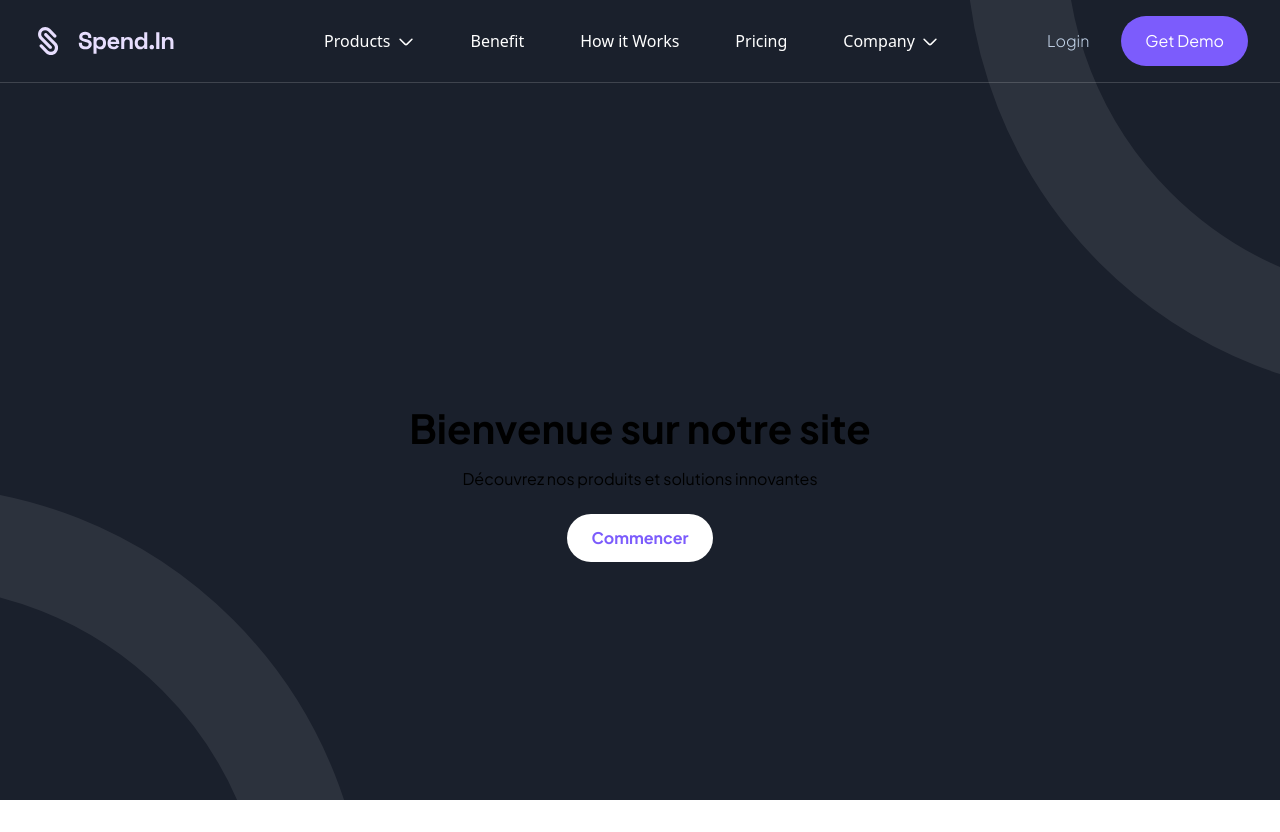
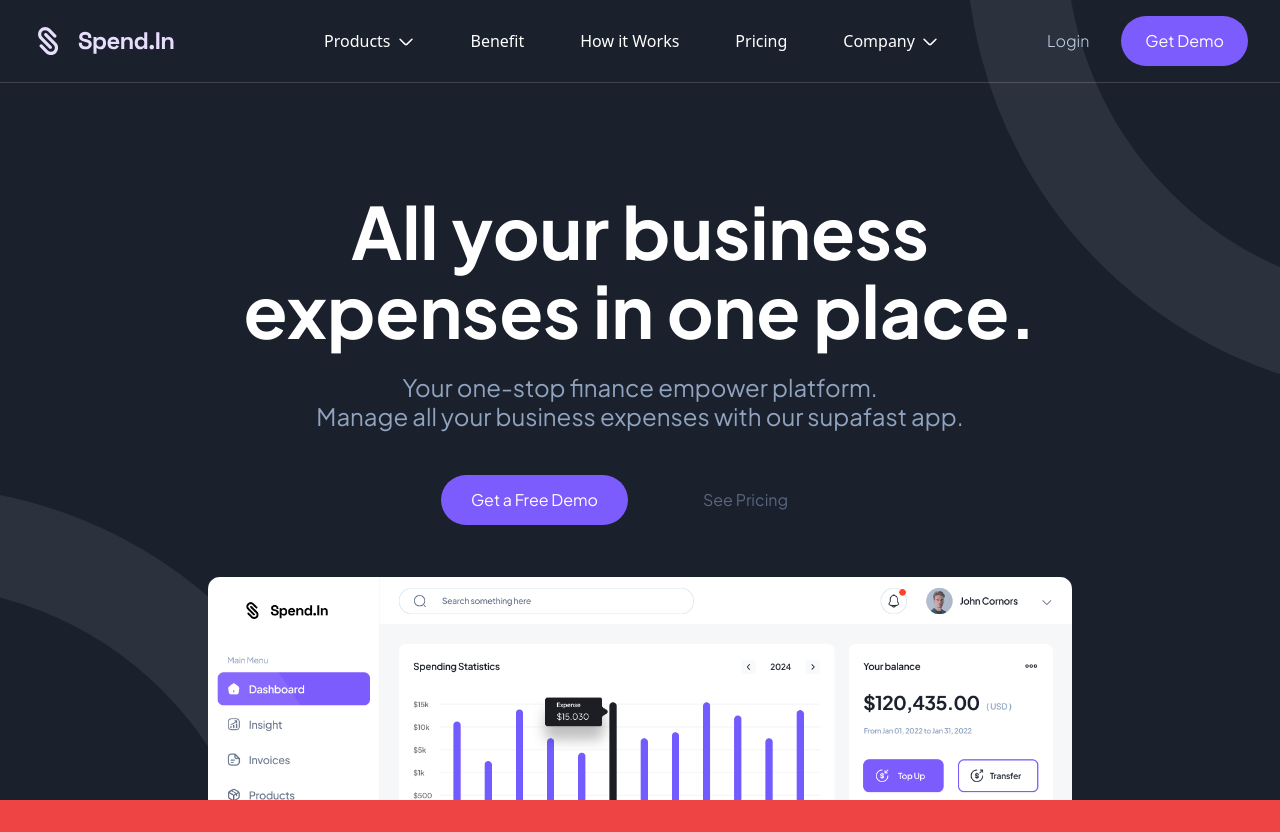
Before and after one commit to salemnouhou/FTC-W2-SALEM, a Next.js app: page / in a window 1280 px wide. Before the commit the page ends 800 px from the top, so only its background shows below. Built offline with nearby package versions, Linux system fonts and the light colour scheme.

Commit message:
FEAT: HERO SECTION

```diff
--- a/src/app/components/layout/Hero.tsx
+++ b/src/app/components/layout/Hero.tsx
@@ -1,62 +1,88 @@
 "use client";
 import React from "react";
 import Navbar from "../ui/Navbar";
-import ElipseTopRight from "@/assets/images/elipstopright.png"
-import ElipseDownLeft from "@/assets/images/elipsedownleft.png"
 import Image from "next/image";
+import Button from "../ui/Button";
+import Dashboard from '@/assets/images/dashboard.png';
 
-export const Hero: React.FC = () => {
+const Hero: React.FC = () => {
   return (
-    <section className="relative h-screen w-full bg-secondary-500 overflow-hidden">
+    <section className="relative h-screen w-full bg-secondary-500 overflow-hidden flex flex-col">
       <Navbar />
 
-      <div className="flex items-center justify-center h-full">
-        <div className="text-center px-4">
-          <h1 className="text-bold-40 mb-4">
-            Bienvenue sur notre site
+      {/* Contenu texte */}
+      <div className="flex flex-col items-center  mt-24 justify-center  text-white md:text-center space-y-[12px]">
+        <div className=" w-full px-4">
+        <h1 className="md:hidden text-bold-36 ">
+          All your <br />
+          business expenses <br />
+          in one place.
+        </h1>
+        </div>
 
-          </h1>
-          <p className="text-regular-16 mb-6">
-            Découvrez nos produits et solutions innovantes
-          </p>
-          <button className="bg-white text-primary px-6 py-3 rounded-full font-semibold hover:bg-gray-100 transition">
-            Commencer
-          </button>
+        <h1 className="hidden md:block text-bold-72">
+          All your business <br /> expenses in one place.
+        </h1>
+
+         <div className=" w-full px-4">
+         <span className="md:hidden text-regular-14 text-secondary-300 ">
+            Your one-stop finance empower platform. <br />
+            Manage all your business expenses with our <br /> supafast app.
+          </span>
+
+         </div>
+        <div className="hidden md:block text-regular-24 text-secondary-300">
+          <span>
+            Your one-stop finance empower platform. <br />
+            Manage all your business expenses with our supafast app.
+          </span>
+        </div>
+
+        {/* CTA */}
+        <div className="w-full pt-8 px-4">
+          <div className="flex flex-col md:flex-row justify-center items-center gap-6">
+            <Button size="large" className="w-full z-10 md:max-w-[187px]" variant="primary" label="Get a Free Demo" />
+            <Button variant="minimal" className="w-full z-10 md:max-w-[187px]" size="large" label="See Pricing" />
+          </div>
+        </div>
+
+        {/* Image du Dashboard en bas, dans le flux normal */}
+        <div className="w-full max-w-4xl mt-20 px-4  md:pt-10 rounded-[3.73px]">
+          <Image
+            src={Dashboard}
+            alt="Dashboard Image"
+            className="w-full h-auto object-cover rounded-[3.73px] md:rounded-[11.79px]"
+          priority
+          />
         </div>
       </div>
 
-
-
-      <div className="  xl:hidden absolute  -top-[10px] -right-[640px] w-[914px] h-[914px] opacity-20">
-
+      {/* Décors cercles */}
+      <div className="xl:hidden absolute -top-[10px] -right-[640px] w-[914px] h-[914px] opacity-20">
         <svg width="328" height="228" viewBox="0 0 228 228" fill="none" xmlns="http://www.w3.org/2000/svg">
-          <circle opacity="0.4" cx="227.5" cy="0.5" r="202.5" className="stroke-white" stroke-width="50" />
+          <circle opacity="0.4" cx="227.5" cy="0.5" r="202.5" className="stroke-white" strokeWidth="50" />
         </svg>
       </div>
 
-
-      <div className=" xl:hidden absolute  -bottom-[700px] -left-[40px] w-[914px] h-[914px] opacity-20">
+      <div className="xl:hidden absolute -bottom-[700px] -left-[40px] w-[914px] h-[914px] opacity-20">
         <svg width="328" height="228" viewBox="0 0 228 227" fill="none" xmlns="http://www.w3.org/2000/svg">
-          <circle opacity="0.4" cx="0.5" cy="227.5" r="202.5" className="stroke-white" stroke-width="50" />
+          <circle opacity="0.4" cx="0.5" cy="227.5" r="202.5" className="stroke-white" strokeWidth="50" />
         </svg>
-
       </div>
 
-      <div className=" hidden xl:block absolute  -top-[60px] -right-[600px] w-[914px] h-[914px] opacity-20">
+      <div className="hidden xl:block absolute -top-[60px] -right-[600px] w-[914px] h-[914px] opacity-20">
         <svg width="457" height="457" viewBox="0 0 457 457" fill="none" xmlns="http://www.w3.org/2000/svg">
-          <circle opacity="0.4" cx="457" r="407" stroke="white" stroke-width="100" />
+          <circle opacity="0.4" cx="457" r="407" stroke="white" strokeWidth="100" />
         </svg>
-
-
       </div>
 
-
-      <div className="hidden xl:block absolute  -bottom-[600px] -left-[90px] w-[914px] h-[914px] opacity-20">
+      <div className="hidden xl:block absolute -bottom-[600px] -left-[90px] w-[914px] h-[914px] opacity-20">
         <svg width="457" height="457" viewBox="0 0 457 457" fill="none" xmlns="http://www.w3.org/2000/svg">
-          <circle opacity="0.4" cy="457" r="407" stroke="white" stroke-width="100" />
+          <circle opacity="0.4" cy="457" r="407" stroke="white" strokeWidth="100" />
         </svg>
-
       </div>
     </section>
   );
 };
+
+export default Hero;
--- a/src/app/components/ui/ArrowDown.tsx
+++ b/src/app/components/ui/ArrowDown.tsx
@@ -1,3 +1,4 @@
+"use client";
 import React from 'react'
 
 const ArrowDown = () => {
--- a/src/app/components/ui/Button.tsx
+++ b/src/app/components/ui/Button.tsx
@@ -1,3 +1,4 @@
+"use client";
 import React, { ReactNode } from "react";
 import clsx from "clsx";
 
@@ -13,6 +14,7 @@ interface ButtonProps {
   iconLeft?: ReactNode;
   iconRight?: ReactNode;
   onClick?: () => void;
+  className?: string;
 }
 
 const Button: React.FC<ButtonProps> = ({
@@ -23,6 +25,7 @@ const Button: React.FC<ButtonProps> = ({
   iconLeft,
   iconRight,
   onClick,
+  className,
 }) => {
 
   // Classes par taille
@@ -39,7 +42,7 @@ const Button: React.FC<ButtonProps> = ({
     secondary:
       "bg-white text-secondary-400 border border-primary-200 rounded-[60px]  hover:border-secondary-400 hover:text-secondary-500  active:bg-secondary-100 active:border-secondary-200 focus:bg-white focus:outline-none focus:ring-1 focus:ring-secondary-100 focus:text-secondary-400 disabled:bg-white disabled:border-secondary-100 disabled:text-secondary-300",
       minimal:
-      "bg-white text-secondary-400  rounded-[60px]  hover:border-secondary-400 hover:text-secondary-500 hover:bg-white  active:bg-secondary-100 active:border-secondary-200 focus:bg-white focus:outline-none focus:ring-1 focus:ring-secondary-100 focus:text-secondary-400 disabled:bg-white disabled:border-secondary-100 disabled:text-secondary-300",
+      "bg-transparent text-secondary-400  rounded-[60px]  hover:border-secondary-400 hover:text-secondary-500 hover:bg-white  active:bg-secondary-100 active:border-secondary-200 focus:bg-white focus:outline-none focus:ring-1 focus:ring-secondary-100 focus:text-secondary-400 disabled:bg-white disabled:border-secondary-100 disabled:text-secondary-300",
 
   };
 
@@ -57,7 +60,8 @@ const Button: React.FC<ButtonProps> = ({
         sizeClasses[size],
         variantClasses[variant],
         state === "disabled" && "cursor-not-allowed opacity-50",
-        iconOnlyClasses
+        iconOnlyClasses,
+        className
       )}
       onClick={state === "disabled" ? undefined : onClick}
       disabled={state === "disabled"}
--- a/src/app/components/ui/Logo.tsx
+++ b/src/app/components/ui/Logo.tsx
@@ -1,10 +1,11 @@
+"use client";
 import React from 'react'
 
 const Logo = () => {
     return (
         <>
             <svg width="144" height="32" viewBox="0 0 144 32" fill="none" xmlns="http://www.w3.org/2000/svg">
-                <g clip-path="url(#clip0_29_1689)">
+                <g clipPath="url(#clip0_29_1689)">
                     <path d="M19.5387 23.4367C19.3905 23.585 19.2146 23.7026 19.0209 23.7828C18.8272 23.8631 18.6196 23.9044 18.41 23.9044C18.2004 23.9044 17.9928 23.8631 17.7991 23.7828C17.6055 23.7026 17.4295 23.585 17.2813 23.4367L8.09933 14.2562C6.77503 12.9049 6.03753 11.0855 6.04709 9.19348C6.05664 7.30146 6.81249 5.48965 8.15037 4.15177C9.48824 2.81389 11.3001 2.05805 13.1921 2.04849C15.0841 2.03894 16.9034 2.77644 18.2548 4.10074L24.0579 9.90384C24.3565 10.204 24.5236 10.6104 24.5225 11.0338C24.5214 11.4571 24.3522 11.8627 24.0521 12.1613C23.752 12.4598 23.3455 12.627 22.9222 12.6259C22.4988 12.6248 22.0933 12.4556 21.7947 12.1555L15.9988 6.35234C15.2501 5.60358 14.2345 5.18293 13.1756 5.18293C12.1167 5.18293 11.1012 5.60358 10.3524 6.35234C9.60363 7.1011 9.18298 8.11664 9.18298 9.17555C9.18298 10.2345 9.60363 11.25 10.3524 11.9988L19.5344 21.1807C19.8339 21.4794 20.0027 21.8848 20.0035 22.3078C20.0043 22.7308 19.8371 23.1369 19.5387 23.4367Z" fill="#E7DEFE" />
                     <path d="M24.0013 27.8993C22.6534 29.2438 20.8273 29.9988 18.9236 29.9988C17.0198 29.9988 15.1937 29.2438 13.8458 27.8993L8.04998 22.0962C7.88914 21.9511 7.75953 21.7748 7.66903 21.578C7.57853 21.3812 7.52904 21.168 7.52358 20.9515C7.51812 20.735 7.55679 20.5196 7.63725 20.3185C7.71771 20.1173 7.83826 19.9347 7.99158 19.7817C8.14489 19.6287 8.32775 19.5085 8.52901 19.4284C8.73028 19.3483 8.94574 19.3101 9.16226 19.316C9.37879 19.3219 9.59185 19.3718 9.78848 19.4626C9.9851 19.5535 10.1612 19.6835 10.3059 19.8446L16.1018 25.6477C16.8517 26.3876 17.8638 26.8009 18.9173 26.7974C19.9708 26.7938 20.9801 26.3738 21.725 25.6288C22.47 24.8839 22.89 23.8746 22.8935 22.8211C22.8971 21.7676 22.4838 20.7555 21.7439 20.0056L12.5619 10.8193C12.2625 10.5199 12.0944 10.1139 12.0944 9.69059C12.0944 9.26724 12.2625 8.86124 12.5619 8.56188C12.8612 8.26253 13.2673 8.09436 13.6906 8.09436C14.1139 8.09436 14.52 8.26253 14.8193 8.56188L24.0013 17.7439C25.3461 19.0915 26.1014 20.9177 26.1014 22.8216C26.1014 24.7255 25.3461 26.5516 24.0013 27.8993Z" fill="#E7DEFE" />
                 </g>
--- a/src/app/components/ui/Navbar.tsx
+++ b/src/app/components/ui/Navbar.tsx
@@ -2,10 +2,10 @@
 import React from 'react'
 import { useState, useRef, useEffect } from 'react';
 import Logo from "@/app/components/ui/Logo"
-import Image from 'next/image';
 import HamburgerMenu from './HamburgerMenu';
 import ArrowDown from './ArrowDown';
 import Button from './Button';
+import Link from 'next/link';
 
 const Navbar = () => {
     const [isMenuOpen, setIsMenuOpen] = useState(false);
@@ -32,10 +32,10 @@ const Navbar = () => {
 
     const dropdownMenus = {
         products: [
-            { label: 'Product 1', href: '#' },
-            { label: 'Product 2', href: '#' },
-            { label: 'Product 3', href: '#' },
-            { label: 'All Products', href: '#' }
+            { label: 'Business expense', href: '#' },
+            { label: 'Corporate cards', href: '#' },
+            { label: 'Reporting tools', href: '#' },
+            { label: 'Banking integrations', href: '#' }
         ],
         company: [
             { label: 'About Us', href: '#' },
@@ -49,9 +49,9 @@ const Navbar = () => {
         <nav className="bg-transparent border-[#FFFFFF29] border-b text-white relative z-50">
             <div className="max-w-[1440px] mx-auto px-4 sm:px-6 lg:px-8">
                 <div className="flex items-center justify-between py-6 md:py-4">
-                    <div className="flex items-center">
+                    <Link href="/" className="flex items-center">
                         <Logo/>
-                    </div>
+                    </Link>
                     <div className="hidden xl:block">
                         <div className="ml-10 flex items-baseline space-x-4 gap-[40px]">
                             <div
@@ -148,9 +148,9 @@ const Navbar = () => {
                 />
             )}
 
-            <div className={`fixed top-0 right-0 w-4/5 h-full bg-gray-800 transform transition-transform duration-300 ease-in-out xl:hidden ${isMenuOpen ? 'translate-x-0' : 'translate-x-full'
+            <div className={`fixed top-0  right-0 w-4/5 h-full bg-gray-800 transform transition-transform duration-300 ease-in-out xl:hidden ${isMenuOpen ? 'translate-x-0' : 'translate-x-full'
                 }`}>
-                <div className="px-4 py-6">
+                <div className="px-4 py-6 ">
                     <div className="flex justify-end">
                         <button
                             onClick={() => setIsMenuOpen(false)}
@@ -161,7 +161,7 @@ const Navbar = () => {
                             </svg>
                         </button>
                     </div>
-                    <div className="mt-6 space-y-4">
+                    <div className="mt-6 space-y-4 ">
                         <a href="#" className="block px-3 py-2 rounded-md text-base font-medium text-white hover:bg-gray-700">Home</a>
                         <a href="#" className="block px-3 py-2 rounded-md text-base font-medium text-white hover:bg-gray-700">About</a>
                         <a href="#" className="block px-3 py-2 rounded-md text-base font-medium text-white hover:bg-gray-700">Services</a>
--- a/src/app/page.tsx
+++ b/src/app/page.tsx
@@ -1,12 +1,12 @@
-import Image from "next/image";
-import { Button } from "./components/";
-import Navbar from "./components/ui/Navbar";
-import { Hero } from "./components/layout/Hero";
+import { Hero } from "./components";
 
 export default function Home() {
   return (
    <>
    <Hero/>
+   <div className="bg-red-500 py-4">
+
+   </div>
    </>
   );
 }
```
Also changed, not shown: src/app/components/index.tsx (+4 -4 lines), src/assets/images/dashboard.png (added).
